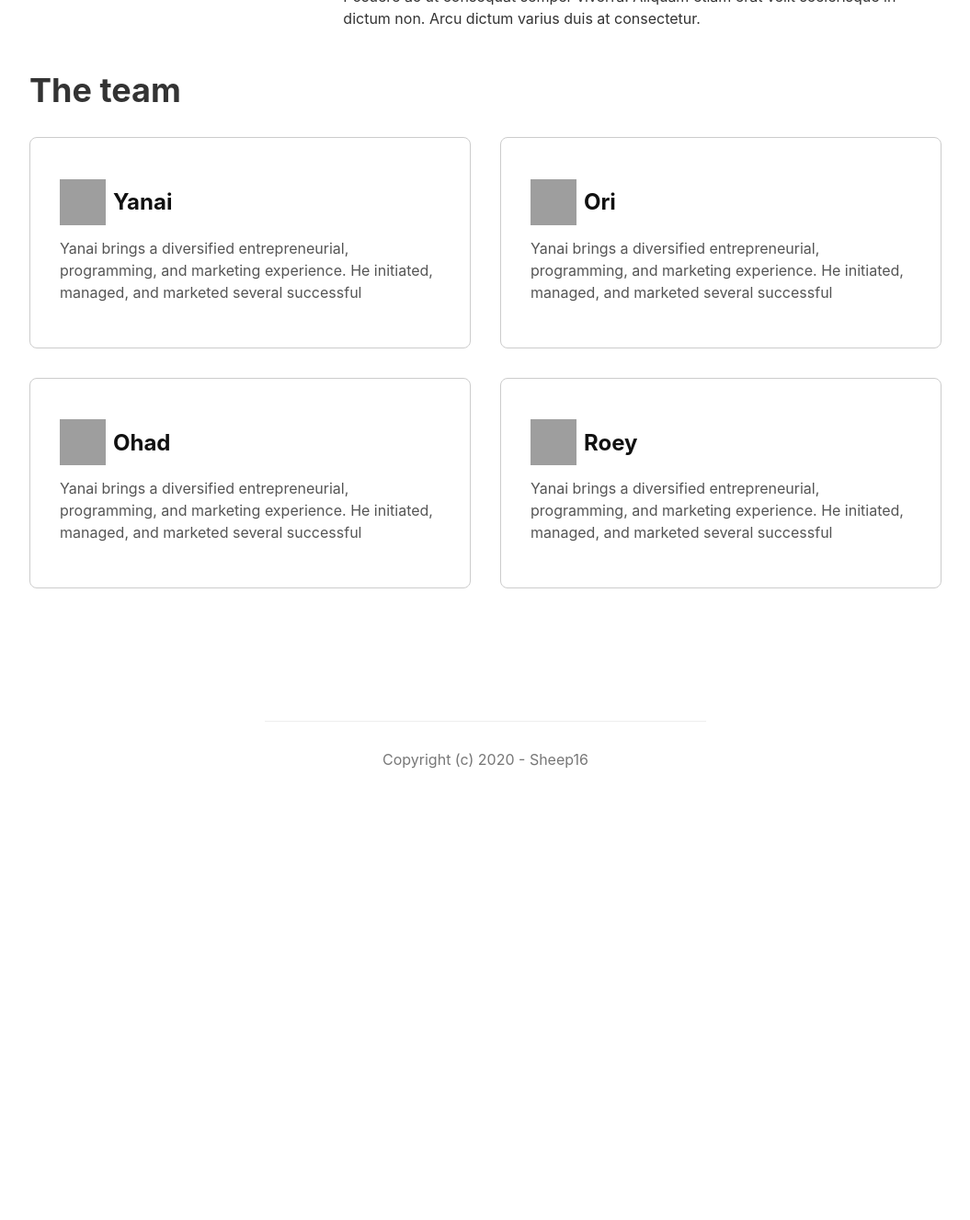
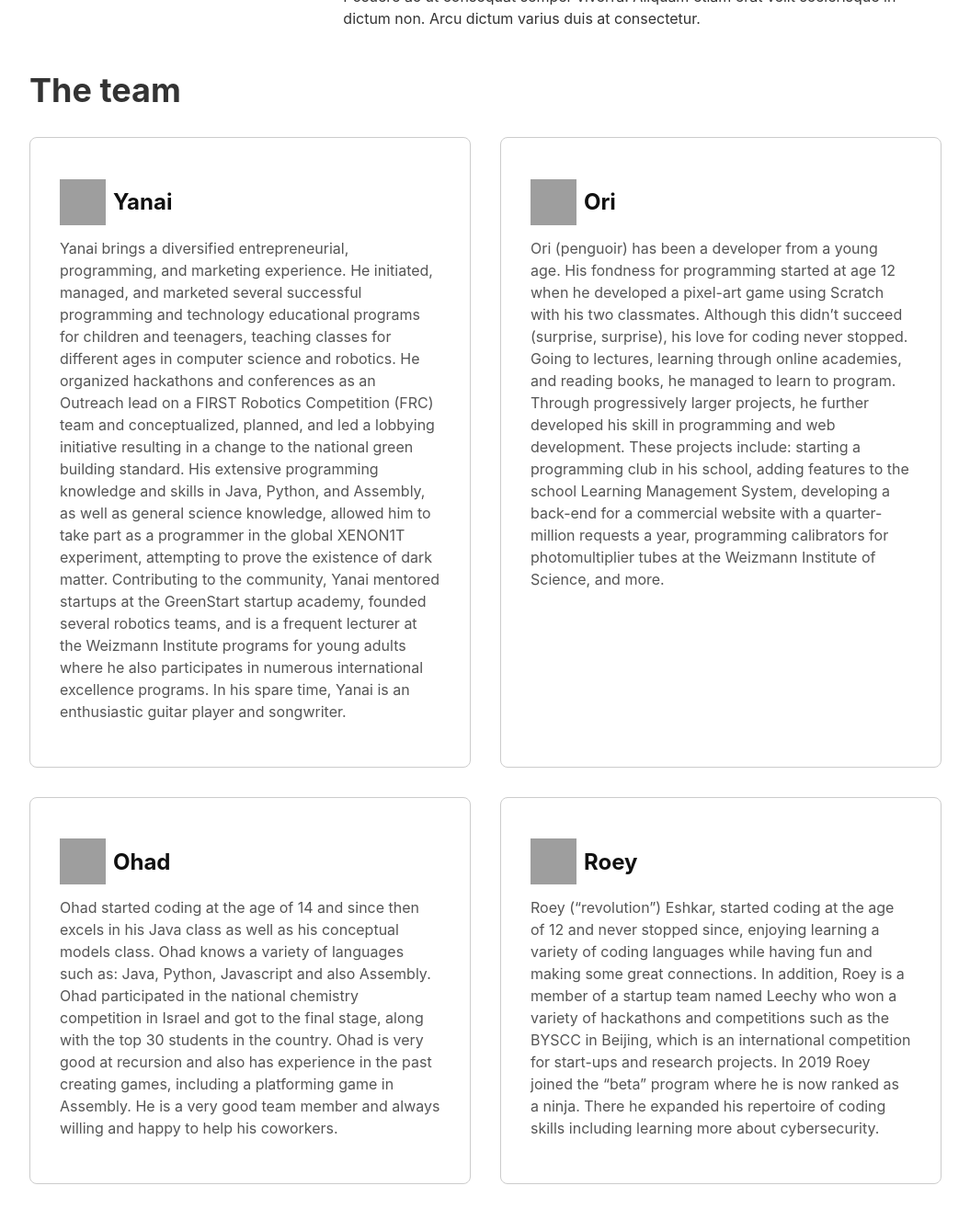
Before and after one commit to sheepsixteen/marketing, a Jekyll site: the page built from pages/about.html, in a window 1280 px wide and 1400 px high, scrolled down 634 px. Shown: the top 1327 px of the window at 92% size, without its empty margins (112-1167 px from the left). Built offline with Jekyll 4.4.1, drawn with Linux system fonts in a browser that asks for light colours; nearby versions of some CDN libraries; before the commit the page ends 1502 px from its top, so only the background shows below that; grey boxes are pictures that could not be loaded.

Commit message:
Update us.yml

```diff
--- a/_data/us.yml
+++ b/_data/us.yml
@@ -1,20 +1,59 @@
 - name: Yanai
-  github: penguoir
+  github: Yanaishaviv
   bio: >
     Yanai brings a diversified entrepreneurial, programming, and marketing
     experience. He initiated, managed, and marketed several successful
+    programming and technology educational programs for children and teenagers,
+    teaching classes for different ages in computer science and robotics.
+    He organized hackathons and conferences as an Outreach lead on a FIRST
+    Robotics Competition (FRC) team and conceptualized, planned, and led a
+    lobbying initiative resulting in a change to the national green building
+    standard.
+    His extensive programming knowledge and skills in Java, Python, and Assembly,
+    as well as general science knowledge, allowed him to take part as a programmer
+    in the global XENON1T experiment, attempting to prove the existence of dark
+    matter.
+    Contributing to the community, Yanai mentored startups at the GreenStart startup
+    academy, founded several robotics teams, and is a frequent lecturer at the
+    Weizmann Institute programs for young adults where he also participates in
+    numerous international excellence programs.
+
+    In his spare time, Yanai is an enthusiastic guitar player and songwriter.
+
 - name: Ori
   github: penguoir
   bio: >
-    Yanai brings a diversified entrepreneurial, programming, and marketing
-    experience. He initiated, managed, and marketed several successful
+    Ori (penguoir) has been a developer from a young age. His fondness
+    for programming started at age 12 when he developed a pixel-art game
+    using Scratch with his two classmates. Although this didn’t succeed
+    (surprise, surprise), his love for coding never stopped. Going to
+    lectures, learning through online academies, and reading books, he
+    managed to learn to program.
+    Through progressively larger projects, he further developed his skill
+    in programming and web development. These projects include: starting
+    a programming club in his school, adding features to the school Learning
+    Management System, developing a back-end for a commercial website with
+    a quarter-million requests a year, programming calibrators for
+    photomultiplier tubes at the Weizmann Institute of Science, and more.
 - name: Ohad
   github: penguoir
   bio: >
-    Yanai brings a diversified entrepreneurial, programming, and marketing
-    experience. He initiated, managed, and marketed several successful
+    Ohad started coding at the age of 14 and since then excels in his Java
+    class as well as his conceptual models class. Ohad knows a variety of
+    languages such as: Java, Python, Javascript and also Assembly. Ohad
+    participated in the national chemistry competition in Israel and got
+    to the final stage, along with the top 30 students in the country.
+    Ohad is very good at recursion and also has experience in the past
+    creating games, including a platforming game in Assembly. He is a
+    very good team member and always willing and happy to help his coworkers.
 - name: Roey
-  github: penguoir
+  github: Roey-coding
   bio: >
-    Yanai brings a diversified entrepreneurial, programming, and marketing
-    experience. He initiated, managed, and marketed several successful
+    Roey (“revolution”) Eshkar, started coding at the age of 12 and never
+    stopped since, enjoying learning a variety of coding languages while
+    having fun and making some great connections. In addition, Roey is a
+    member of a startup team named Leechy who won a variety of hackathons
+    and competitions such as the BYSCC in Beijing, which is an international
+    competition for start-ups and research projects. In 2019 Roey joined the
+    “beta” program where he is now ranked as a ninja. There he expanded his
+    repertoire of coding skills including learning more about cybersecurity.
```
